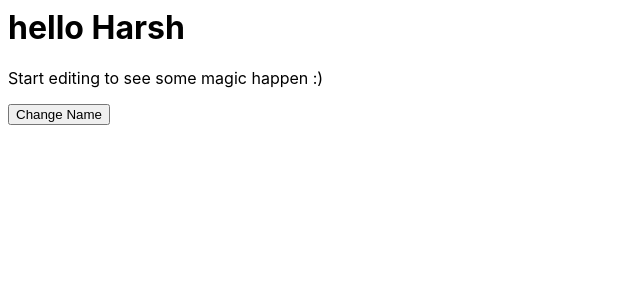
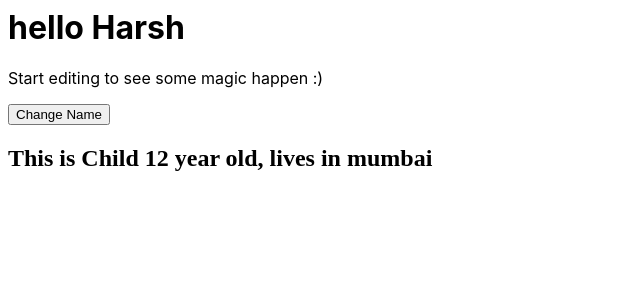
Before and after one commit to HARSHPANDEY03/stackblitz-starters-ract_lab, a React (Create React App) app: page / in a window 1280 px wide. Shown: the top 300 px of the page, without its empty margins (0-640 px from the left). Built offline with nearby package versions, Linux system fonts and the light colour scheme.

Commit message:
1 file modified, 1 added

```diff
--- a/src/App.js
+++ b/src/App.js
@@ -1,8 +1,11 @@
 import React from 'react';
 import './style.css';
 import { useState, useEffect } from 'react';
+import Child from './Child.jsx';
 export default function App() {
   const [name, setName] = useState('Harsh');
+  const age = 12;
+  const address = 'mumbai';
 
   useEffect(() => {
     console.log('Effect called');
@@ -12,6 +15,7 @@ export default function App() {
       <h1>hello {name}</h1>
       <p>Start editing to see some magic happen :)</p>
       <button onClick={() => setName('Dattatray')}> Change Name</button>
+      <Child age={age} address={address} />
     </div>
   );
 }
--- /dev/null
+++ b/src/Child.jsx
@@ -0,0 +1,12 @@
+import React from 'react';
+
+const Child = (props) => {
+  return (
+    <>
+      <h2>
+        This is Child {props.age} year old, lives in {props.address}
+      </h2>
+    </>
+  );
+};
+export default Child;
```
